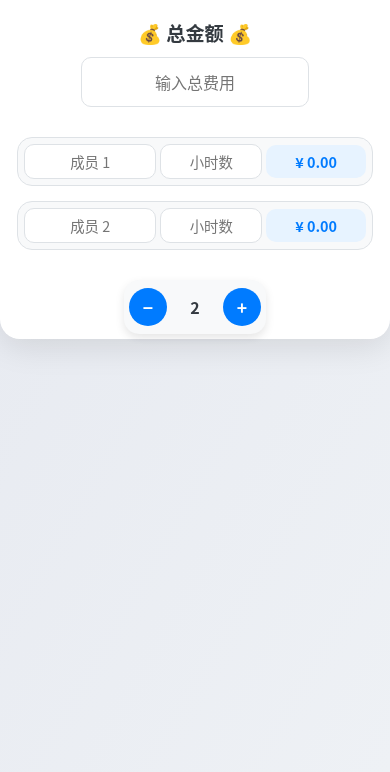
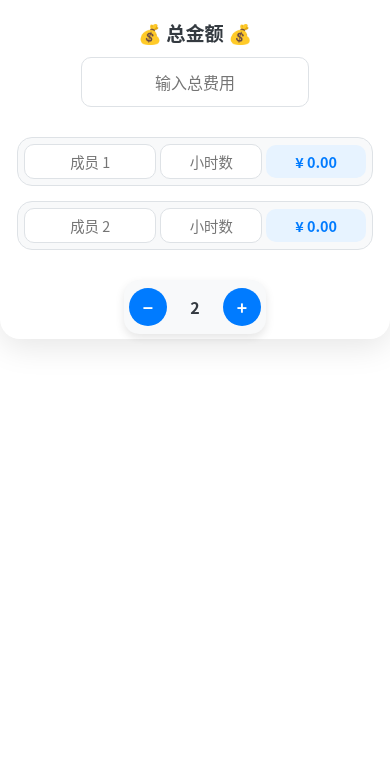
Before and after one commit to Eimy410/410, a plain HTML site: page index.html in a window 390 px wide. Shown: the part 72-844 px from the top of the page. Drawn offline with Linux system fonts and the light colour scheme.

Commit message:
Add files via upload

```diff
--- a/index.html
+++ b/index.html
@@ -264,7 +264,11 @@
         .add-btn { background-color: var(--primary-color); }
         .reset-btn { background-color: var(--secondary-color); }
         @media (max-width: 768px) {
-            body { padding: 5px; }
+            body {
+                padding: 5px;
+                background: #ffffff;
+                background-image: none;
+            }
             .container {
                 padding: 10px;
                 width: 100%;
@@ -321,6 +325,10 @@
             }
         }
         @media (max-width: 480px) {
+            body {
+                background: #ffffff;
+                background-image: none;
+            }
             .container { padding: 4px; }
             .member-card { padding: 6px; gap: 4px; }
             .member-card > input,
```
